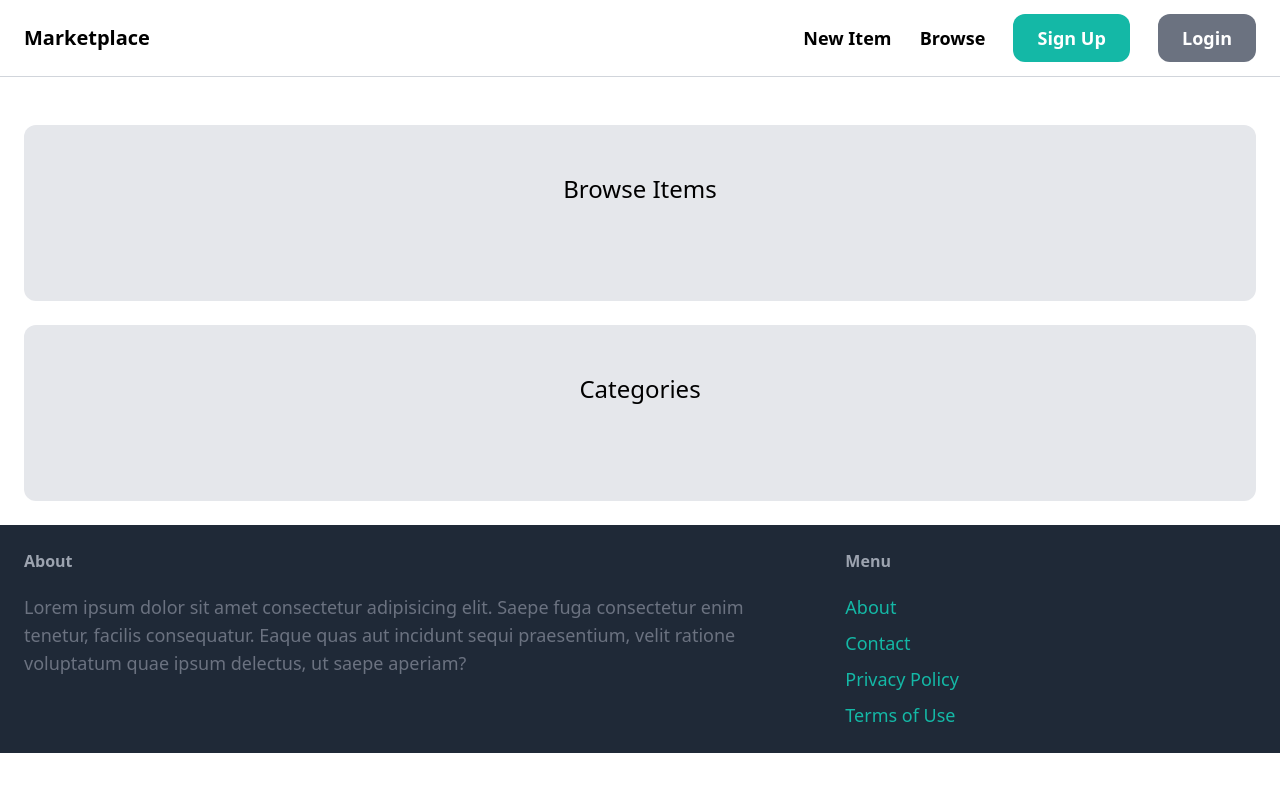
After one commit to vperizes/online_marketplace, a Django app: page /items/browse/ in a window 1280 px wide. The commit adds this page. Run offline with Django 5.2, Linux system fonts and the light colour scheme; data that the repository does not hold is empty; some libraries are stand-ins or nearby versions.

Commit message:
create and add browse page

```diff
--- a/marketplace/core/templates/core/base.html
+++ b/marketplace/core/templates/core/base.html
@@ -11,7 +11,7 @@
             <a href="/" class="text-xl font-semibold">Marketplace</a>
             <div class="space-x-6">
                 <a href="{% url "item:newItem" %}" class="text-lg font-semibold hover:text-gray-500">New Item</a>
-                <a href="#" class="text-lg font-semibold hover:text-gray-500">Browse</a>
+                <a href="{% url "item:browse" %}" class="text-lg font-semibold hover:text-gray-500">Browse</a>
 
 
                 {% if request.user.is_authenticated %}
--- /dev/null
+++ b/marketplace/item/templates/item/browse.html
@@ -0,0 +1,42 @@
+{% extends "core/base.html" %}
+
+{% block title %}Welcome{% endblock  %}
+
+{% block content %}
+ <div class="mt-6 px-6 py-12 bg-gray-200 rounded-xl">
+    <h2 class="mb-12 text-2xl text-center">Browse Items</h2>
+
+    <div class="grid grid-cols-3 gap-3">
+        {% for item in items %}
+            <div>
+                <a href="{% url "item:detail" item.id%}">
+                    <div>
+                        <img src="{{item.image.url}}" alt="{{item.name}} image" class="rounded-t-xl w-full"/>
+                    </div>
+                    <div class="p-6 bg-white rounded-b-xl">
+                        <h2 class="text-2xl">{{item.name}}</h2>
+                        <p class="text-gray-500">Price: {{item.price}}</p>
+                    </div>
+                </a>
+            </div>
+        {% endfor %}
+    </div>
+ </div>
+
+ <div class="mt-6 px-6 py-12 bg-gray-200 rounded-xl">
+    <h2 class="mb-12 text-2xl text-center">Categories</h2>
+
+    <div class="grid grid-cols-3 gap-3">
+        {% for category in categories  %}
+        <div>
+            <a href="#">
+                <div class="p-6 bg-white rounded-b-xl">
+                    <h2 class="text-2xl">{{category.name}}</h2>
+                    <p class="text-gray-500">{{category.items.count}} items</p>
+                </div>
+            </a>
+        </div>
+        {% endfor %}
+    </div>
+ </div>
+{% endblock  %}
--- a/marketplace/item/urls.py
+++ b/marketplace/item/urls.py
@@ -5,6 +5,7 @@ from . import views
 app_name = "item"
 urlpatterns = [
     path("new/", views.newItem, name="newItem"),
+    path("browse/", views.browse, name="browse"),
     path("<int:pk>", views.detail, name="detail"),
     path("<int:pk>/delete/", views.deleteItem, name="deleteItem"),
     path("<int:pk>/edit/", views.editItem, name="editItem"),
--- a/marketplace/item/views.py
+++ b/marketplace/item/views.py
@@ -2,6 +2,11 @@ from django.shortcuts import render, get_object_or_404, redirect
 from django.contrib.auth.decorators import login_required
 from .models import Item
 from .forms import NewItemForm, EditItemForm
+
+
+def browse(request):
+    items = Item.objects.all()
+    return render(request, "item/browse.html", {"items": items})
 
 
 def detail(request, pk):
```
